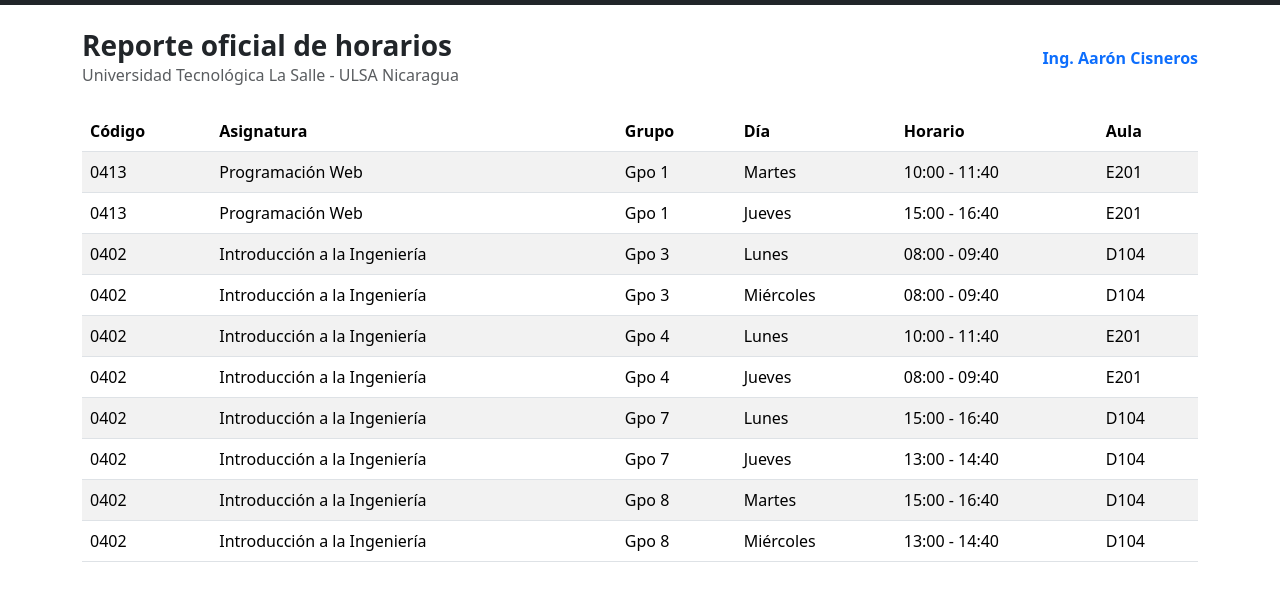
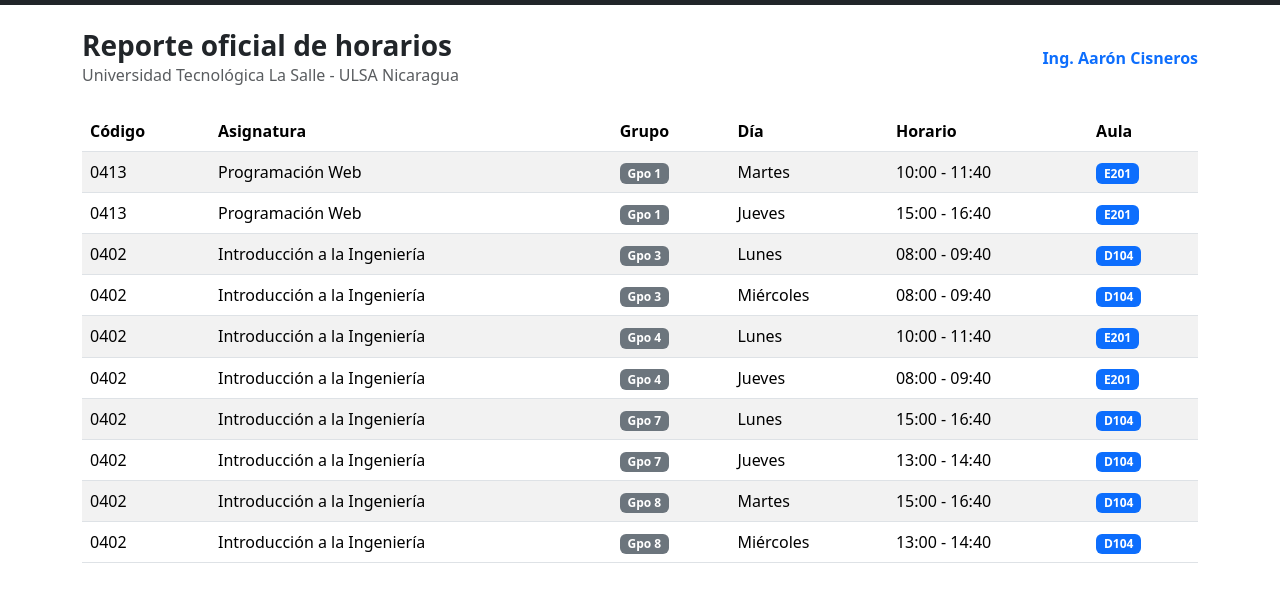
Before and after one commit to Jossmart28/Desafio-Bootstrap5-JairoMartinez, a plain HTML site: page index.html in a window 1280 px wide. Shown: the part 51-652 px from the top of the page. Drawn offline with nearby package versions, Linux system fonts and the light colour scheme.

Commit message:
Implementación de badges en la Tabla de datos

```diff
--- a/index.html
+++ b/index.html
@@ -56,82 +56,82 @@
     <tr>
       <td>0413</td>
       <td>Programación Web</td>
-      <td>Gpo 1</td>
+      <td><span class="badge bg-secondary">Gpo 1</span></td>
       <td>Martes</td>
       <td>10:00 - 11:40</td>
-      <td>E201</td>
+      <td><span class="badge bg-primary">E201</span></td>
     </tr>
     <tr>
       <td>0413</td>
       <td>Programación Web</td>
-      <td>Gpo 1</td>
+      <td><span class="badge bg-secondary">Gpo 1</span></td>
       <td>Jueves</td>
       <td>15:00 - 16:40</td>
-      <td>E201</td>
+      <td><span class="badge bg-primary">E201</span></td>
     </tr>
     <tr>
       <td>0402</td>
       <td>Introducción a la Ingeniería</td>
-      <td>Gpo 3</td>
+      <td><span class="badge bg-secondary">Gpo 3</span></td>
       <td>Lunes</td>
       <td>08:00 - 09:40</td>
-      <td>D104</td>
+      <td><span class="badge bg-primary">D104</span></td>
     </tr>
     <tr>
       <td>0402</td>
       <td>Introducción a la Ingeniería</td>
-      <td>Gpo 3</td>
+      <td><span class="badge bg-secondary">Gpo 3</span></td>
       <td>Miércoles</td>
       <td>08:00 - 09:40</td>
-      <td>D104</td>
+      <td><span class="badge bg-primary">D104</span></td>
     </tr>
     <tr>
       <td>0402</td>
       <td>Introducción a la Ingeniería</td>
-      <td>Gpo 4</td>
+      <td><span class="badge bg-secondary">Gpo 4</span></td>
       <td>Lunes</td>
       <td>10:00 - 11:40</td>
-      <td>E201</td>
+      <td><span class="badge bg-primary">E201</span></td>
     </tr>
     <tr>
       <td>0402</td>
       <td>Introducción a la Ingeniería</td>
-      <td>Gpo 4</td>
+      <td><span class="badge bg-secondary">Gpo 4</span></td>
       <td>Jueves</td>
       <td>08:00 - 09:40</td>
-      <td>E201</td>
+      <td><span class="badge bg-primary">E201</span></td>
     </tr>
     <tr>
       <td>0402</td>
       <td>Introducción a la Ingeniería</td>
-      <td>Gpo 7</td>
+      <td><span class="badge bg-secondary">Gpo 7</span></td>
       <td>Lunes</td>
       <td>15:00 - 16:40</td>
-      <td>D104</td>
+      <td><span class="badge bg-primary">D104</span></td>
     </tr>
     <tr>
       <td>0402</td>
       <td>Introducción a la Ingeniería</td>
-      <td>Gpo 7</td>
+      <td><span class="badge bg-secondary">Gpo 7</span></td>
       <td>Jueves</td>
       <td>13:00 - 14:40</td>
-      <td>D104</td>
+      <td><span class="badge bg-primary">D104</span></td>
     </tr>
     <tr>
       <td>0402</td>
       <td>Introducción a la Ingeniería</td>
-      <td>Gpo 8</td>
+      <td><span class="badge bg-secondary">Gpo 8</span></td>
       <td>Martes</td>
       <td>15:00 - 16:40</td>
-      <td>D104</td>
+      <td><span class="badge bg-primary">D104</span></td>
     </tr>
     <tr>
       <td>0402</td>
       <td>Introducción a la Ingeniería</td>
-      <td>Gpo 8</td>
+      <td><span class="badge bg-secondary">Gpo 8</span></td>
       <td>Miércoles</td>
       <td>13:00 - 14:40</td>
-      <td>D104</td>
+      <td><span class="badge bg-primary">D104</span></td>
     </tr>
   </tbody>
 </table>
```
